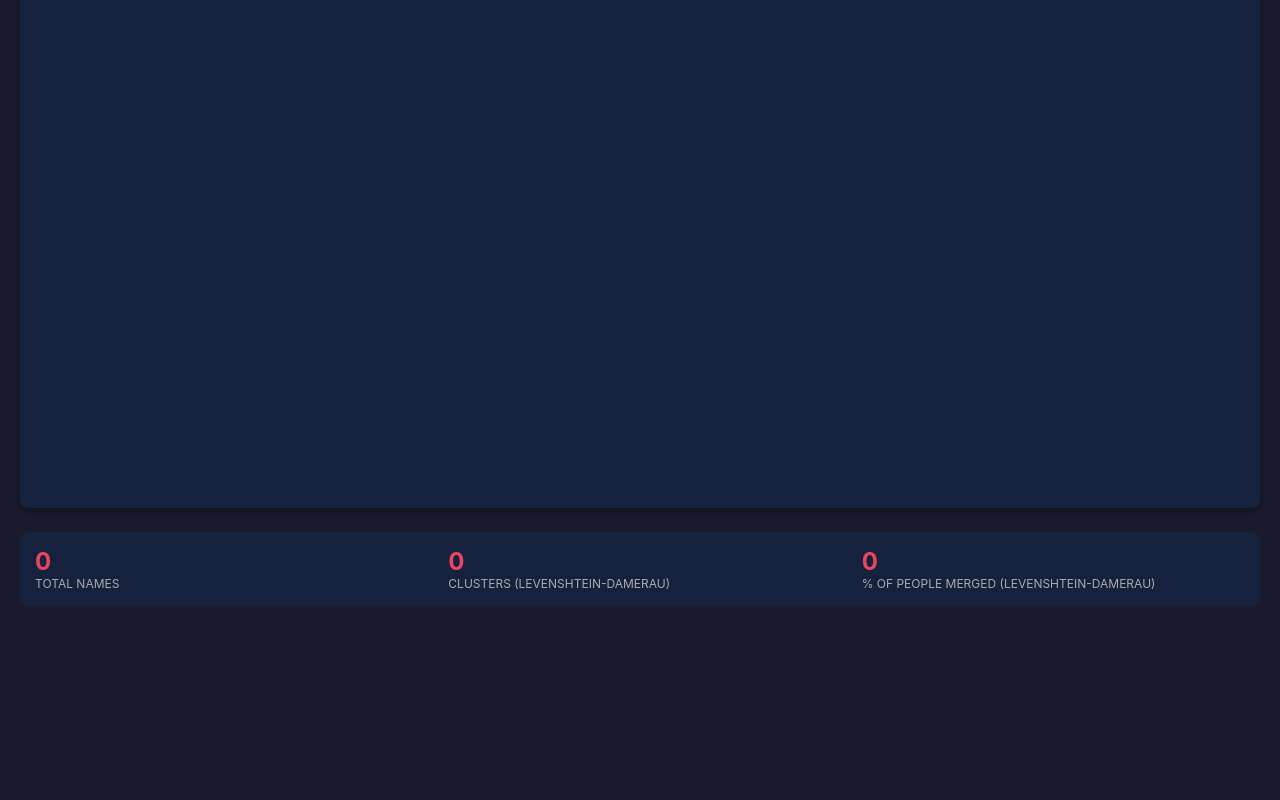
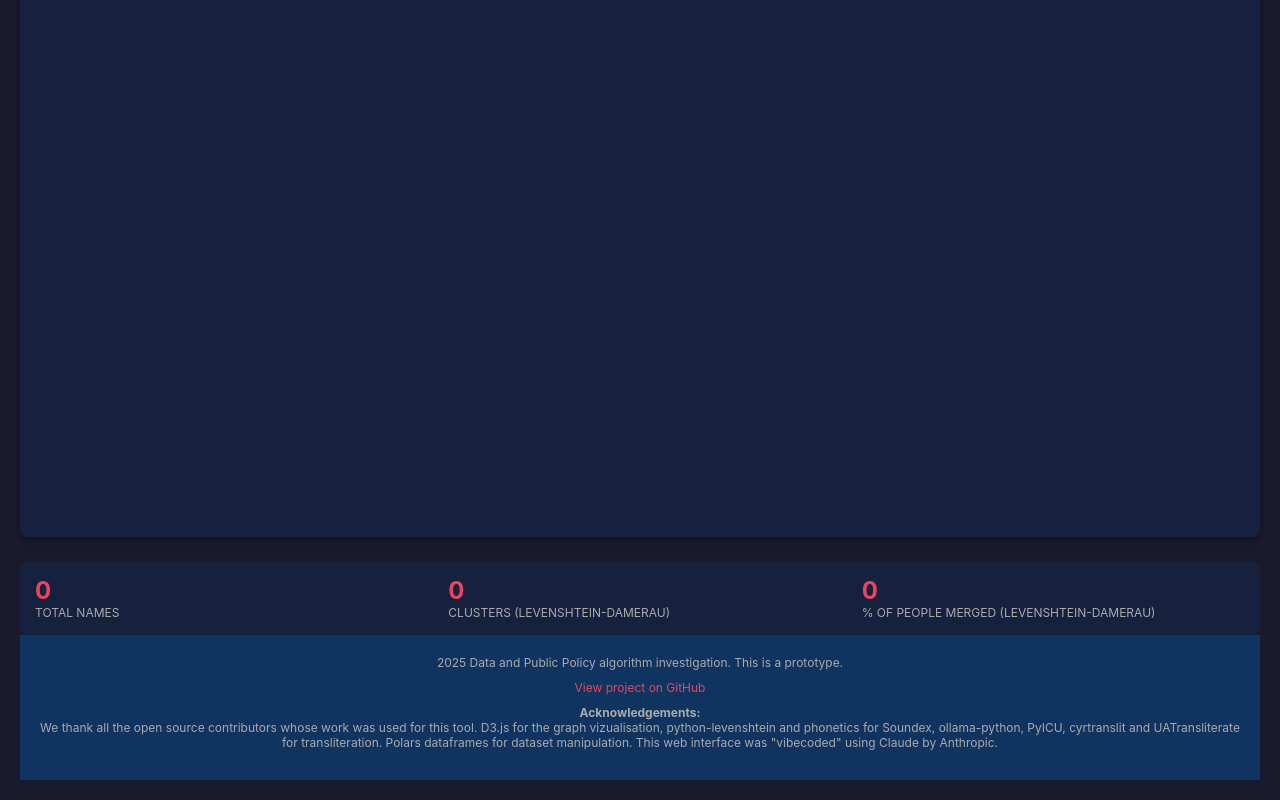
Before and after one commit to Lyreck/personal_website, a plain HTML site: page sections/graph_viz.html in a window 1280 px wide. Shown: the part 795-1595 px from the top of the page. Before the commit the page ends 1421 px from the top, so only its background shows below. Drawn offline with nearby package versions, Linux system fonts and the light colour scheme; no server answers.

Commit message:
Add footer section with project details
Added footer with project information and acknowledgements, modified emplacement of buttons, updated explanation text

```diff
--- a/sections/graph_viz.html
+++ b/sections/graph_viz.html
@@ -177,6 +177,25 @@
         .link.dimmed {
             opacity: 0.1;
         }
+
+        footer {
+            background: #0f3460;
+            padding: 20px;
+            text-align: center;
+            margin-top: auto;
+            font-size: 12px;
+            color: #aaa;
+        }
+        footer a {
+            color: #e94560;
+            text-decoration: none;
+        }
+        footer a:hover {
+            text-decoration: underline;
+        }
+        .footer-section {
+            margin-bottom: 10px;
+        }
     </style>
 </head>
 <body>
@@ -185,21 +204,20 @@
 
         <div class="info-box">
             <p><strong>❗ How it works:</strong></p>
-            <p>The clustering algorithm uses phonetics and orthographic resemblance to match names and surnames.</p>
-            <p>You can adjust the threshold slider to control the tolerance on orthographic errors.</p>
-            <p>You must first load data. Data is available as a simple sample, and pre-loaded datasets are made available.</p>
-            <p>You can also choose to import your own JSON file (see below).</p>
+            <p>The clustering algorithm uses phonetics (soundex) and orthographic (Levenshtein-Damerau) resemblance to match names and surnames.</p>
+            <p>You can adjust the threshold slider to control the tolerance on orthographic errors (the higher the threshold, the smaller the tolerance).</p>
+            <p>To begin with, you must first load data. "Load sample data" will just give you a non-realistic example to play with.  </p>
+            <p>Pre-computed datasets are available (select "Load from Server", then select the file you want and finally click "Load").</p>
+            <p>Finally, you can also chose to load your own JSON file.</p>
         </div>
 
 
         <div class="control-group" style="margin-top: 15px;">
             <label>Load Data:</label>
             <select id="dataSourceSelect" style="width: 250px; padding: 8px; background: #0f3460; color: #eee; border: 1px solid #444; border-radius: 4px;">
+                <option value="server">Load from Server</option>
                 <option value="upload">Load JSON Data (Upload)</option>
-                <option value="server">Load from Server</option>
             </select>
-            <button onclick="loadSelectedData()">Load</button>
-            <button onclick="loadSampleData()">Load Sample Data</button>
         </div>
 
         <div class="control-group">
@@ -207,6 +225,8 @@
             <select id="remoteFileSelect" style="width: 250px; padding: 8px; background: #0f3460; color: #eee; border: 1px solid #444; border-radius: 4px;">
                 <option value="">Select a file...</option>
             </select>
+            <button onclick="loadSelectedData()">Load</button>
+            <button onclick="loadSampleData()">Load Sample Data</button>
         </div>
 
         <div class="control-group">
@@ -272,6 +292,22 @@
 
     <div class="tooltip" id="tooltip"></div>
     <input type="file" id="fileInput" accept=".json" style="display: none;">
+
+    <footer>
+        <div class="footer-section">
+            2025 Data and Public Policy algorithm investigation. This is a prototype.
+        </div>
+        <div class="footer-section">
+            <a href="https://github.com/Lyreck/BAMF_duplication" target="_blank">View project on GitHub</a>
+        </div>
+        <div class="footer-section">
+            <strong>Acknowledgements:</strong><br>
+            We thank all the open source contributors whose work was used for this tool. D3.js
+            for the graph vizualisation, python-levenshtein and phonetics for Soundex, ollama-python,
+            PyICU, cyrtranslit and UATransliterate for transliteration. Polars dataframes for dataset manipulation.
+            This web interface was "vibecoded" using Claude by Anthropic.
+        </div>
+    </footer>
 
     <script>
         // SERVER CONFIGURATION
```
